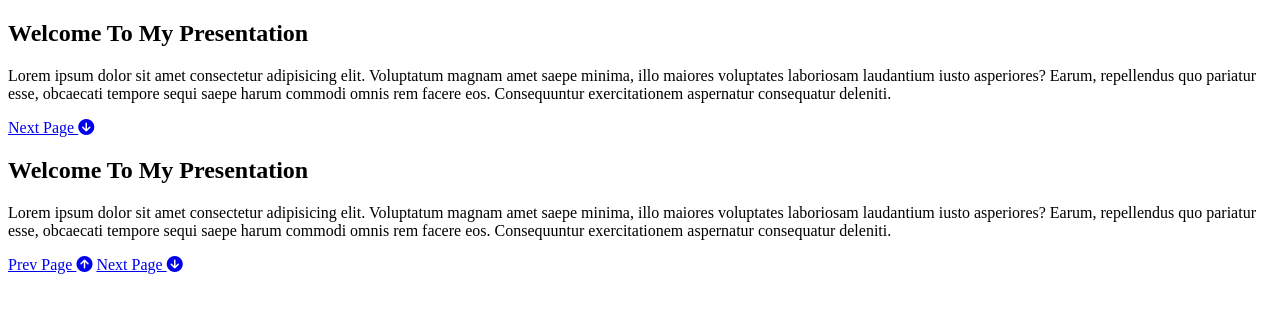
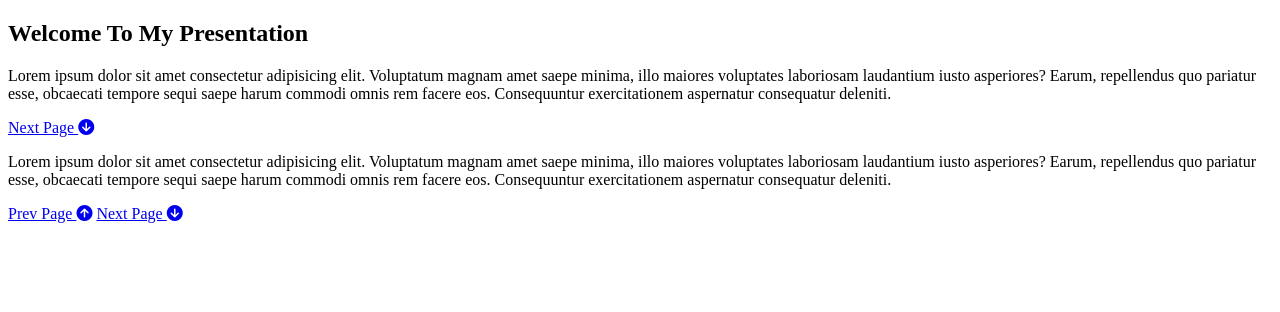
Before and after one commit to Faustin-king/Mini-project--with-keyframes, a plain HTML site: page index.html in a window 1280 px wide. Drawn offline with Linux system fonts and the light colour scheme.

Commit message:
Removve h1 in Section: page-2

```diff
--- a/index.html
+++ b/index.html
@@ -27,7 +27,6 @@
     </section>
     <!-- Section: Page 2 -->
     <section id="page-2" class="page">
-      <h1>Welcome To My Presentation</h1>
       <p>
         Lorem ipsum dolor sit amet consectetur adipisicing elit. Voluptatum magnam amet saepe
         minima, illo maiores voluptates laboriosam laudantium iusto asperiores? Earum, repellendus
@@ -39,5 +38,6 @@
         <a href="#page-3" class="btn"> Next Page <i class="fas fa-arrow-circle-down"></i> </a>
       </div>
     </section>
+    <!--  -->
   </body>
 </html>
```
